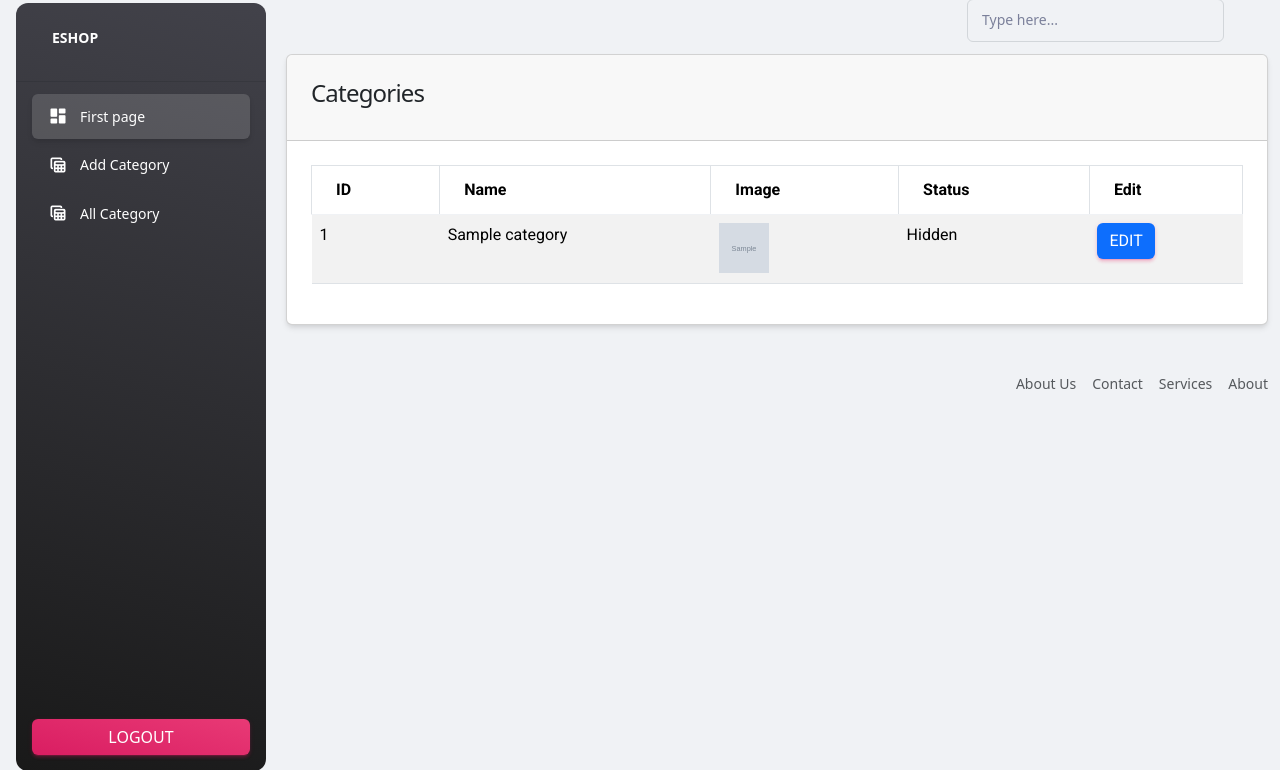
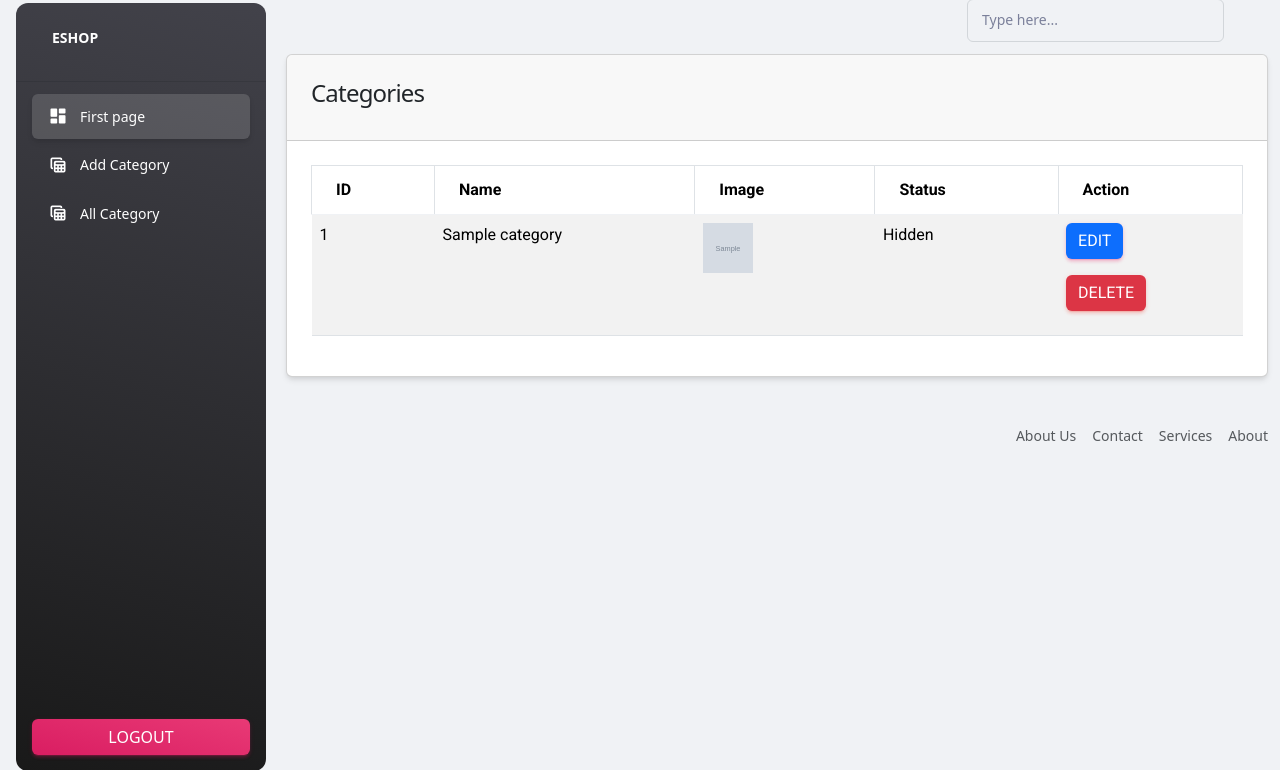
Before and after one commit to the-pandey-ji/eshop, a PHP site: page /admin/category.php in a window 1280 px wide. Shown: the part 13-783 px from the top of the page. Run offline with PHP 8.4, Linux system fonts and the light colour scheme; the visitor is signed in with stand-in values (Sample User, id 1); tables that the repository leaves empty or names only in its code hold one stand-in row (values such as "Sample post"); grey boxes marked "Sample" are stand-in pictures; some libraries are stand-ins or nearby versions.

Commit message:
category deleted

```diff
--- a/admin/category.php
+++ b/admin/category.php
@@ -23,7 +23,7 @@ include("../middleware/adminMiddleware.php");
                                 <th>Name</th>
                                 <th>Image</th>
                                 <th>Status</th>
-                                <th>Edit</th>
+                                <th>Action</th>
                             </tr>
                         </thead>
                         <tbody>
@@ -50,6 +50,10 @@ include("../middleware/adminMiddleware.php");
                                             <td><?= $item['status'] == '0'? "Visible":"Hidden"; ?></td>
                                             <td>
                                                 <a href="edit-category.php?id=<?= $item['id']; ?>" class="btn btn-primary">Edit</a>
+                                                <form action="code.php" method="POST">
+                                                    <input type="hidden" name="category_id" value="<?=$item['id']?>">
+                                                <button type="submit" name="delete_category_btn" class="btn btn-danger">Delete</button>
+                                            </form>
                                             </td>
                                         </tr>
 
```
Also changed, not shown: admin/code.php (+14 -0 lines).
